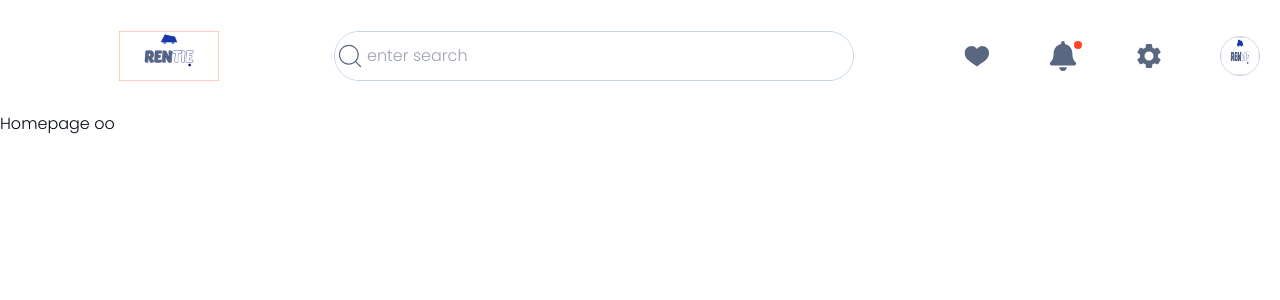
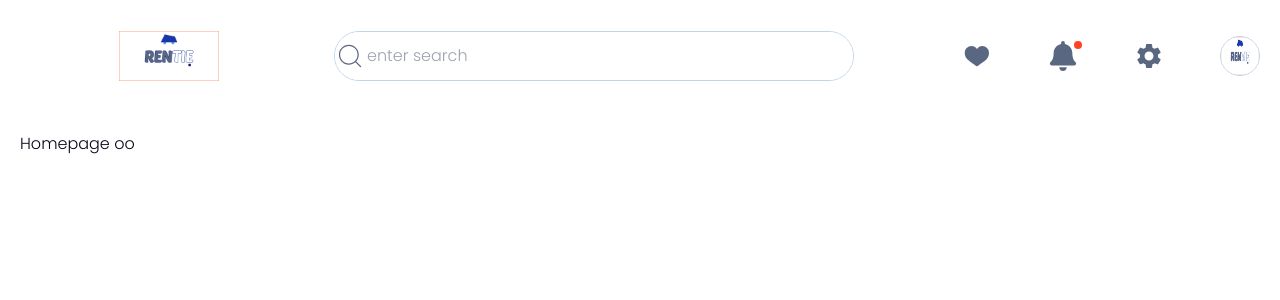
Before and after one commit to OlaoluwaVincent/CarApp, a Next.js app in the folder web/: page / in a window 1280 px wide. Shown: the top 300 px of the page. Built offline with nearby package versions, Linux system fonts and the light colour scheme.

Commit message:
Init: Hero section

```diff
--- a/web/app/layout.tsx
+++ b/web/app/layout.tsx
@@ -25,7 +25,9 @@ export default function RootLayout({
 			<body className={`${poppins_italic.className}`}>
 				<ReduxProvider>
 					<Header />
-					{children}
+					<section className="p-5">
+						{children}
+					</section>
 				</ReduxProvider>
 			</body>
 		</html>
```
